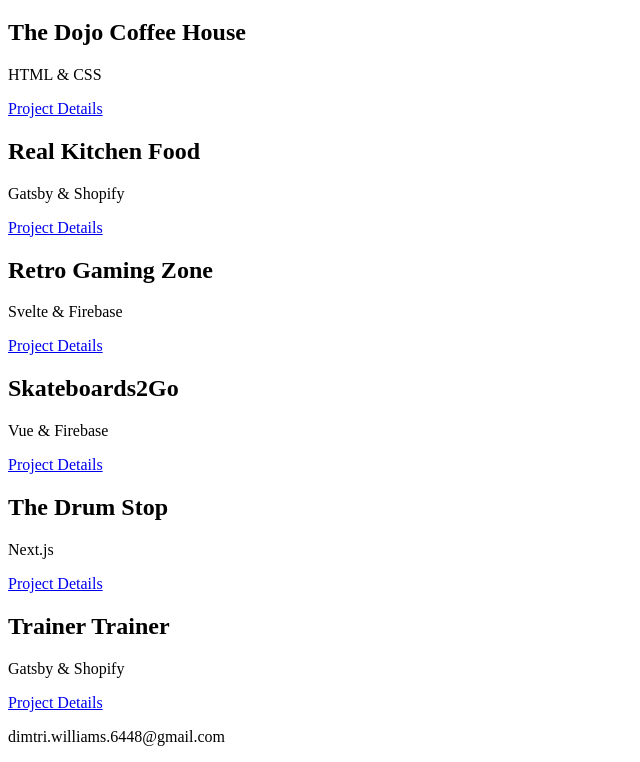
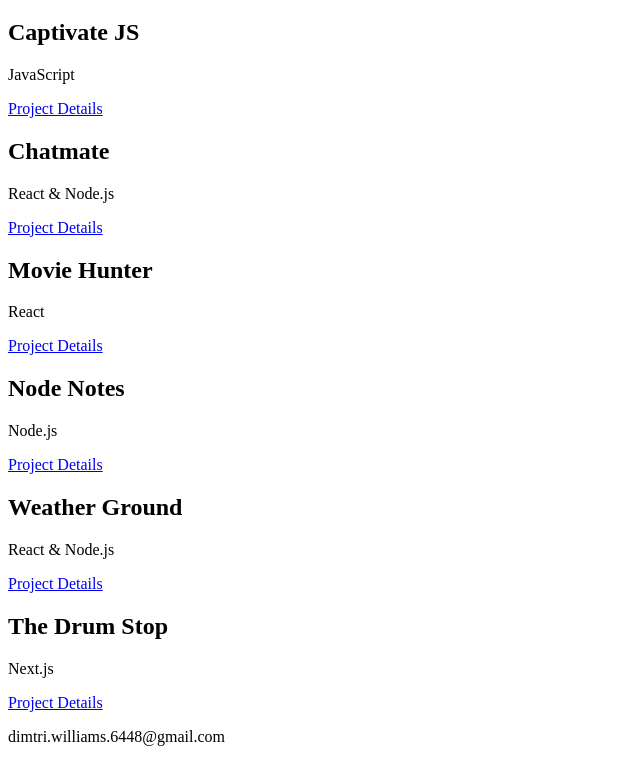
Before and after one commit to PetriDamous/portfolio, a Gatsby site: page /projects in a window 1280 px wide. Shown: the part 131-893 px from the top of the page, without its empty margins (0-640 px from the left). Built offline with nearby package versions, Linux system fonts and the light colour scheme; Gatsby itself is replaced by a stand-in of ours.

Commit message:
added new site meta data, modified site meta data, updated mark down project files

```diff
--- a/gatsby-config.js
+++ b/gatsby-config.js
@@ -20,6 +20,7 @@
     title: "PetriD Warrior",
     description: "My portfolio",
     copywrite: "Copywrite 2021",
-    contact: "dimtri.williams.6448@gmail.com",
+    email: "dimtri.williams.6448@gmail.com",
+    gitHub: "https://github.com/PetriDamous",
   },
 }
--- a/src/pages/projects/index.js
+++ b/src/pages/projects/index.js
@@ -6,7 +6,7 @@
 export default function index({ data }) {
   const projectsArray = data.projects.nodes
 
-  const contact = data.contact.siteMetadata.contact
+  const contact = data.email.siteMetadata.email
 
   return (
     <Layout>
@@ -38,9 +38,9 @@
         id
       }
     }
-    contact: site {
+    email: site {
       siteMetadata {
-        contact
+        email
       }
     }
   }
--- /dev/null
+++ b/src/projects_data/apps/captivate-js.md
@@ -0,0 +1,14 @@
+---
+title: Captivate JS
+stack: JavaScript
+slug: captivate-js
+url:
+order:
+status: complete
+---
+
+Lorem ninja ipsum dolor sit amet, consectetuer adipiscing elit, sed diam nonummy nibh euismod tincidunt ut laoreet dolore magna aliquam erat volutpat. Ut ninja wisi enim ad minim veniam, quis nostrud exerci tation ullamcorper suscipit ninja lobortis nisl ut aliquip ex ea commodo consequat. Duis ninja autem vel eum iriure dolor in hendrerit in vulputate ninja velit esse molestie consequat, vel illum dolore eu feugiat nulla ninja facilisis at vero eros et accumsan et iusto odio dignissim qui blandit praesent luptatum zzril delenit augue duis dolore te feugait nulla facilisi. Nam ninja ipsum liber tempor cum soluta nobis eleifend option congue nihil imperdiet doming id quod mazim placerat facer possim assum. Typi ninja non habent claritatem insitam; est usus legentis in iis qui facit eorum claritatem. Investigationes ninja demonstraverunt lectores legere me lius quod ii legunt saepius. Claritas ninja est etiam processus dynamicus, qui ninja sequitur mutationem consuetudium lectorum. Mirum ninja est notare quam littera gothica, quam nunc putamus parum claram, anteposuerit litterarum formas humanitatis per seacula quarta decima et quinta decima. Eodem ninja ipsum modo typi, qui nunc nobis videntur parum clari, fiant sollemnes in ninja futurum.
+
+### Lorem ninja ipsum dolor
+
+Lorem ninja ipsum dolor sit amet, consectetuer adipiscing elit, sed diam nonummy nibh euismod tincidunt ut laoreet dolore magna aliquam erat volutpat. Ut ninja wisi enim ad minim veniam, quis nostrud exerci tation ullamcorper suscipit ninja lobortis nisl ut aliquip ex ea commodo consequat. Duis ninja autem vel eum iriure dolor in hendrerit in vulputate ninja velit esse molestie consequat, vel illum dolore eu feugiat nulla ninja facilisis at vero eros et accumsan et iusto odio dignissim qui blandit praesent luptatum zzril delenit augue duis dolore te feugait nulla facilisi. Nam ninja ipsum liber tempor cum soluta nobis eleifend option congue nihil imperdiet doming id quod mazim placerat facer possim assum. Typi ninja non habent claritatem insitam; est usus legentis in iis qui facit eorum claritatem. Investigationes ninja demonstraverunt lectores legere me lius quod ii legunt saepius. Claritas ninja est etiam processus dynamicus, qui ninja sequitur mutationem consuetudium lectorum. Mirum ninja est notare quam littera gothica, quam nunc putamus parum claram, anteposuerit litterarum formas humanitatis per seacula quarta decima et quinta decima. Eodem ninja ipsum modo typi, qui nunc nobis videntur parum clari, fiant sollemnes in ninja futurum.
--- /dev/null
+++ b/src/projects_data/apps/chat-mate.md
@@ -0,0 +1,14 @@
+---
+title: Chatmate
+stack: React & Node.js
+slug: chatemate
+url:
+order:
+status: incomplete
+---
+
+Lorem ninja ipsum dolor sit amet, consectetuer adipiscing elit, sed diam nonummy nibh euismod tincidunt ut laoreet dolore magna aliquam erat volutpat. Ut ninja wisi enim ad minim veniam, quis nostrud exerci tation ullamcorper suscipit ninja lobortis nisl ut aliquip ex ea commodo consequat. Duis ninja autem vel eum iriure dolor in hendrerit in vulputate ninja velit esse molestie consequat, vel illum dolore eu feugiat nulla ninja facilisis at vero eros et accumsan et iusto odio dignissim qui blandit praesent luptatum zzril delenit augue duis dolore te feugait nulla facilisi. Nam ninja ipsum liber tempor cum soluta nobis eleifend option congue nihil imperdiet doming id quod mazim placerat facer possim assum. Typi ninja non habent claritatem insitam; est usus legentis in iis qui facit eorum claritatem. Investigationes ninja demonstraverunt lectores legere me lius quod ii legunt saepius. Claritas ninja est etiam processus dynamicus, qui ninja sequitur mutationem consuetudium lectorum. Mirum ninja est notare quam littera gothica, quam nunc putamus parum claram, anteposuerit litterarum formas humanitatis per seacula quarta decima et quinta decima. Eodem ninja ipsum modo typi, qui nunc nobis videntur parum clari, fiant sollemnes in ninja futurum.
+
+### Lorem ninja ipsum dolor
+
+Lorem ninja ipsum dolor sit amet, consectetuer adipiscing elit, sed diam nonummy nibh euismod tincidunt ut laoreet dolore magna aliquam erat volutpat. Ut ninja wisi enim ad minim veniam, quis nostrud exerci tation ullamcorper suscipit ninja lobortis nisl ut aliquip ex ea commodo consequat. Duis ninja autem vel eum iriure dolor in hendrerit in vulputate ninja velit esse molestie consequat, vel illum dolore eu feugiat nulla ninja facilisis at vero eros et accumsan et iusto odio dignissim qui blandit praesent luptatum zzril delenit augue duis dolore te feugait nulla facilisi. Nam ninja ipsum liber tempor cum soluta nobis eleifend option congue nihil imperdiet doming id quod mazim placerat facer possim assum. Typi ninja non habent claritatem insitam; est usus legentis in iis qui facit eorum claritatem. Investigationes ninja demonstraverunt lectores legere me lius quod ii legunt saepius. Claritas ninja est etiam processus dynamicus, qui ninja sequitur mutationem consuetudium lectorum. Mirum ninja est notare quam littera gothica, quam nunc putamus parum claram, anteposuerit litterarum formas humanitatis per seacula quarta decima et quinta decima. Eodem ninja ipsum modo typi, qui nunc nobis videntur parum clari, fiant sollemnes in ninja futurum.
--- /dev/null
+++ b/src/projects_data/apps/movie-hunter.md
@@ -0,0 +1,14 @@
+---
+title: Movie Hunter
+stack: React
+slug: movie-hunter
+url:
+order:
+status: incomplete
+---
+
+Lorem ninja ipsum dolor sit amet, consectetuer adipiscing elit, sed diam nonummy nibh euismod tincidunt ut laoreet dolore magna aliquam erat volutpat. Ut ninja wisi enim ad minim veniam, quis nostrud exerci tation ullamcorper suscipit ninja lobortis nisl ut aliquip ex ea commodo consequat. Duis ninja autem vel eum iriure dolor in hendrerit in vulputate ninja velit esse molestie consequat, vel illum dolore eu feugiat nulla ninja facilisis at vero eros et accumsan et iusto odio dignissim qui blandit praesent luptatum zzril delenit augue duis dolore te feugait nulla facilisi. Nam ninja ipsum liber tempor cum soluta nobis eleifend option congue nihil imperdiet doming id quod mazim placerat facer possim assum. Typi ninja non habent claritatem insitam; est usus legentis in iis qui facit eorum claritatem. Investigationes ninja demonstraverunt lectores legere me lius quod ii legunt saepius. Claritas ninja est etiam processus dynamicus, qui ninja sequitur mutationem consuetudium lectorum. Mirum ninja est notare quam littera gothica, quam nunc putamus parum claram, anteposuerit litterarum formas humanitatis per seacula quarta decima et quinta decima. Eodem ninja ipsum modo typi, qui nunc nobis videntur parum clari, fiant sollemnes in ninja futurum.
+
+### Lorem ninja ipsum dolor
+
+Lorem ninja ipsum dolor sit amet, consectetuer adipiscing elit, sed diam nonummy nibh euismod tincidunt ut laoreet dolore magna aliquam erat volutpat. Ut ninja wisi enim ad minim veniam, quis nostrud exerci tation ullamcorper suscipit ninja lobortis nisl ut aliquip ex ea commodo consequat. Duis ninja autem vel eum iriure dolor in hendrerit in vulputate ninja velit esse molestie consequat, vel illum dolore eu feugiat nulla ninja facilisis at vero eros et accumsan et iusto odio dignissim qui blandit praesent luptatum zzril delenit augue duis dolore te feugait nulla facilisi. Nam ninja ipsum liber tempor cum soluta nobis eleifend option congue nihil imperdiet doming id quod mazim placerat facer possim assum. Typi ninja non habent claritatem insitam; est usus legentis in iis qui facit eorum claritatem. Investigationes ninja demonstraverunt lectores legere me lius quod ii legunt saepius. Claritas ninja est etiam processus dynamicus, qui ninja sequitur mutationem consuetudium lectorum. Mirum ninja est notare quam littera gothica, quam nunc putamus parum claram, anteposuerit litterarum formas humanitatis per seacula quarta decima et quinta decima. Eodem ninja ipsum modo typi, qui nunc nobis videntur parum clari, fiant sollemnes in ninja futurum.
--- /dev/null
+++ b/src/projects_data/apps/node-notes.md
@@ -0,0 +1,14 @@
+---
+title: Node Notes
+stack: Node.js
+slug: node-notes
+url:
+order:
+status: incomplete
+---
+
+Lorem ninja ipsum dolor sit amet, consectetuer adipiscing elit, sed diam nonummy nibh euismod tincidunt ut laoreet dolore magna aliquam erat volutpat. Ut ninja wisi enim ad minim veniam, quis nostrud exerci tation ullamcorper suscipit ninja lobortis nisl ut aliquip ex ea commodo consequat. Duis ninja autem vel eum iriure dolor in hendrerit in vulputate ninja velit esse molestie consequat, vel illum dolore eu feugiat nulla ninja facilisis at vero eros et accumsan et iusto odio dignissim qui blandit praesent luptatum zzril delenit augue duis dolore te feugait nulla facilisi. Nam ninja ipsum liber tempor cum soluta nobis eleifend option congue nihil imperdiet doming id quod mazim placerat facer possim assum. Typi ninja non habent claritatem insitam; est usus legentis in iis qui facit eorum claritatem. Investigationes ninja demonstraverunt lectores legere me lius quod ii legunt saepius. Claritas ninja est etiam processus dynamicus, qui ninja sequitur mutationem consuetudium lectorum. Mirum ninja est notare quam littera gothica, quam nunc putamus parum claram, anteposuerit litterarum formas humanitatis per seacula quarta decima et quinta decima. Eodem ninja ipsum modo typi, qui nunc nobis videntur parum clari, fiant sollemnes in ninja futurum.
+
+### Lorem ninja ipsum dolor
+
+Lorem ninja ipsum dolor sit amet, consectetuer adipiscing elit, sed diam nonummy nibh euismod tincidunt ut laoreet dolore magna aliquam erat volutpat. Ut ninja wisi enim ad minim veniam, quis nostrud exerci tation ullamcorper suscipit ninja lobortis nisl ut aliquip ex ea commodo consequat. Duis ninja autem vel eum iriure dolor in hendrerit in vulputate ninja velit esse molestie consequat, vel illum dolore eu feugiat nulla ninja facilisis at vero eros et accumsan et iusto odio dignissim qui blandit praesent luptatum zzril delenit augue duis dolore te feugait nulla facilisi. Nam ninja ipsum liber tempor cum soluta nobis eleifend option congue nihil imperdiet doming id quod mazim placerat facer possim assum. Typi ninja non habent claritatem insitam; est usus legentis in iis qui facit eorum claritatem. Investigationes ninja demonstraverunt lectores legere me lius quod ii legunt saepius. Claritas ninja est etiam processus dynamicus, qui ninja sequitur mutationem consuetudium lectorum. Mirum ninja est notare quam littera gothica, quam nunc putamus parum claram, anteposuerit litterarum formas humanitatis per seacula quarta decima et quinta decima. Eodem ninja ipsum modo typi, qui nunc nobis videntur parum clari, fiant sollemnes in ninja futurum.
--- a/src/projects_data/real-kitchen-food.md
+++ b/src/projects_data/apps/weather-ground.md
@@ -1,7 +1,10 @@
 ---
-title: Real Kitchen Food
-stack: Gatsby & Shopify
-slug: real-kitchen-food
+title: Weather Ground
+stack: React & Node.js
+slug: weather-ground
+url:
+order:
+status: incomplete
 ---
 
 Lorem ninja ipsum dolor sit amet, consectetuer adipiscing elit, sed diam nonummy nibh euismod tincidunt ut laoreet dolore magna aliquam erat volutpat. Ut ninja wisi enim ad minim veniam, quis nostrud exerci tation ullamcorper suscipit ninja lobortis nisl ut aliquip ex ea commodo consequat. Duis ninja autem vel eum iriure dolor in hendrerit in vulputate ninja velit esse molestie consequat, vel illum dolore eu feugiat nulla ninja facilisis at vero eros et accumsan et iusto odio dignissim qui blandit praesent luptatum zzril delenit augue duis dolore te feugait nulla facilisi. Nam ninja ipsum liber tempor cum soluta nobis eleifend option congue nihil imperdiet doming id quod mazim placerat facer possim assum. Typi ninja non habent claritatem insitam; est usus legentis in iis qui facit eorum claritatem. Investigationes ninja demonstraverunt lectores legere me lius quod ii legunt saepius. Claritas ninja est etiam processus dynamicus, qui ninja sequitur mutationem consuetudium lectorum. Mirum ninja est notare quam littera gothica, quam nunc putamus parum claram, anteposuerit litterarum formas humanitatis per seacula quarta decima et quinta decima. Eodem ninja ipsum modo typi, qui nunc nobis videntur parum clari, fiant sollemnes in ninja futurum.
--- a/src/projects_data/dojo-coffee-house.md
+++ /dev/null
@@ -1,11 +0,0 @@
----
-title: The Dojo Coffee House
-stack: HTML & CSS
-slug: the-dojo-coffee-house
----
-
-Lorem ninja ipsum dolor sit amet, consectetuer adipiscing elit, sed diam nonummy nibh euismod tincidunt ut laoreet dolore magna aliquam erat volutpat. Ut ninja wisi enim ad minim veniam, quis nostrud exerci tation ullamcorper suscipit ninja lobortis nisl ut aliquip ex ea commodo consequat. Duis ninja autem vel eum iriure dolor in hendrerit in vulputate ninja velit esse molestie consequat, vel illum dolore eu feugiat nulla ninja facilisis at vero eros et accumsan et iusto odio dignissim qui blandit praesent luptatum zzril delenit augue duis dolore te feugait nulla facilisi. Nam ninja ipsum liber tempor cum soluta nobis eleifend option congue nihil imperdiet doming id quod mazim placerat facer possim assum. Typi ninja non habent claritatem insitam; est usus legentis in iis qui facit eorum claritatem. Investigationes ninja demonstraverunt lectores legere me lius quod ii legunt saepius. Claritas ninja est etiam processus dynamicus, qui ninja sequitur mutationem consuetudium lectorum. Mirum ninja est notare quam littera gothica, quam nunc putamus parum claram, anteposuerit litterarum formas humanitatis per seacula quarta decima et quinta decima. Eodem ninja ipsum modo typi, qui nunc nobis videntur parum clari, fiant sollemnes in ninja futurum.
-
-### Lorem ninja ipsum dolor
-
-Lorem ninja ipsum dolor sit amet, consectetuer adipiscing elit, sed diam nonummy nibh euismod tincidunt ut laoreet dolore magna aliquam erat volutpat. Ut ninja wisi enim ad minim veniam, quis nostrud exerci tation ullamcorper suscipit ninja lobortis nisl ut aliquip ex ea commodo consequat. Duis ninja autem vel eum iriure dolor in hendrerit in vulputate ninja velit esse molestie consequat, vel illum dolore eu feugiat nulla ninja facilisis at vero eros et accumsan et iusto odio dignissim qui blandit praesent luptatum zzril delenit augue duis dolore te feugait nulla facilisi. Nam ninja ipsum liber tempor cum soluta nobis eleifend option congue nihil imperdiet doming id quod mazim placerat facer possim assum. Typi ninja non habent claritatem insitam; est usus legentis in iis qui facit eorum claritatem. Investigationes ninja demonstraverunt lectores legere me lius quod ii legunt saepius. Claritas ninja est etiam processus dynamicus, qui ninja sequitur mutationem consuetudium lectorum. Mirum ninja est notare quam littera gothica, quam nunc putamus parum claram, anteposuerit litterarum formas humanitatis per seacula quarta decima et quinta decima. Eodem ninja ipsum modo typi, qui nunc nobis videntur parum clari, fiant sollemnes in ninja futurum.
--- a/src/projects_data/retro-gaming-zone.md
+++ /dev/null
@@ -1,11 +0,0 @@
----
-title: Retro Gaming Zone
-stack: Svelte & Firebase
-slug: retro-gaming-zone
----
-
-Lorem ninja ipsum dolor sit amet, consectetuer adipiscing elit, sed diam nonummy nibh euismod tincidunt ut laoreet dolore magna aliquam erat volutpat. Ut ninja wisi enim ad minim veniam, quis nostrud exerci tation ullamcorper suscipit ninja lobortis nisl ut aliquip ex ea commodo consequat. Duis ninja autem vel eum iriure dolor in hendrerit in vulputate ninja velit esse molestie consequat, vel illum dolore eu feugiat nulla ninja facilisis at vero eros et accumsan et iusto odio dignissim qui blandit praesent luptatum zzril delenit augue duis dolore te feugait nulla facilisi. Nam ninja ipsum liber tempor cum soluta nobis eleifend option congue nihil imperdiet doming id quod mazim placerat facer possim assum. Typi ninja non habent claritatem insitam; est usus legentis in iis qui facit eorum claritatem. Investigationes ninja demonstraverunt lectores legere me lius quod ii legunt saepius. Claritas ninja est etiam processus dynamicus, qui ninja sequitur mutationem consuetudium lectorum. Mirum ninja est notare quam littera gothica, quam nunc putamus parum claram, anteposuerit litterarum formas humanitatis per seacula quarta decima et quinta decima. Eodem ninja ipsum modo typi, qui nunc nobis videntur parum clari, fiant sollemnes in ninja futurum.
-
-### Lorem ninja ipsum dolor
-
-Lorem ninja ipsum dolor sit amet, consectetuer adipiscing elit, sed diam nonummy nibh euismod tincidunt ut laoreet dolore magna aliquam erat volutpat. Ut ninja wisi enim ad minim veniam, quis nostrud exerci tation ullamcorper suscipit ninja lobortis nisl ut aliquip ex ea commodo consequat. Duis ninja autem vel eum iriure dolor in hendrerit in vulputate ninja velit esse molestie consequat, vel illum dolore eu feugiat nulla ninja facilisis at vero eros et accumsan et iusto odio dignissim qui blandit praesent luptatum zzril delenit augue duis dolore te feugait nulla facilisi. Nam ninja ipsum liber tempor cum soluta nobis eleifend option congue nihil imperdiet doming id quod mazim placerat facer possim assum. Typi ninja non habent claritatem insitam; est usus legentis in iis qui facit eorum claritatem. Investigationes ninja demonstraverunt lectores legere me lius quod ii legunt saepius. Claritas ninja est etiam processus dynamicus, qui ninja sequitur mutationem consuetudium lectorum. Mirum ninja est notare quam littera gothica, quam nunc putamus parum claram, anteposuerit litterarum formas humanitatis per seacula quarta decima et quinta decima. Eodem ninja ipsum modo typi, qui nunc nobis videntur parum clari, fiant sollemnes in ninja futurum.
--- a/src/projects_data/skateboards2go.md
+++ /dev/null
@@ -1,11 +0,0 @@
----
-title: Skateboards2Go
-stack: Vue & Firebase
-slug: skateboards-to-go
----
-
-Lorem ninja ipsum dolor sit amet, consectetuer adipiscing elit, sed diam nonummy nibh euismod tincidunt ut laoreet dolore magna aliquam erat volutpat. Ut ninja wisi enim ad minim veniam, quis nostrud exerci tation ullamcorper suscipit ninja lobortis nisl ut aliquip ex ea commodo consequat. Duis ninja autem vel eum iriure dolor in hendrerit in vulputate ninja velit esse molestie consequat, vel illum dolore eu feugiat nulla ninja facilisis at vero eros et accumsan et iusto odio dignissim qui blandit praesent luptatum zzril delenit augue duis dolore te feugait nulla facilisi. Nam ninja ipsum liber tempor cum soluta nobis eleifend option congue nihil imperdiet doming id quod mazim placerat facer possim assum. Typi ninja non habent claritatem insitam; est usus legentis in iis qui facit eorum claritatem. Investigationes ninja demonstraverunt lectores legere me lius quod ii legunt saepius. Claritas ninja est etiam processus dynamicus, qui ninja sequitur mutationem consuetudium lectorum. Mirum ninja est notare quam littera gothica, quam nunc putamus parum claram, anteposuerit litterarum formas humanitatis per seacula quarta decima et quinta decima. Eodem ninja ipsum modo typi, qui nunc nobis videntur parum clari, fiant sollemnes in ninja futurum.
-
-### Lorem ninja ipsum dolor
-
-Lorem ninja ipsum dolor sit amet, consectetuer adipiscing elit, sed diam nonummy nibh euismod tincidunt ut laoreet dolore magna aliquam erat volutpat. Ut ninja wisi enim ad minim veniam, quis nostrud exerci tation ullamcorper suscipit ninja lobortis nisl ut aliquip ex ea commodo consequat. Duis ninja autem vel eum iriure dolor in hendrerit in vulputate ninja velit esse molestie consequat, vel illum dolore eu feugiat nulla ninja facilisis at vero eros et accumsan et iusto odio dignissim qui blandit praesent luptatum zzril delenit augue duis dolore te feugait nulla facilisi. Nam ninja ipsum liber tempor cum soluta nobis eleifend option congue nihil imperdiet doming id quod mazim placerat facer possim assum. Typi ninja non habent claritatem insitam; est usus legentis in iis qui facit eorum claritatem. Investigationes ninja demonstraverunt lectores legere me lius quod ii legunt saepius. Claritas ninja est etiam processus dynamicus, qui ninja sequitur mutationem consuetudium lectorum. Mirum ninja est notare quam littera gothica, quam nunc putamus parum claram, anteposuerit litterarum formas humanitatis per seacula quarta decima et quinta decima. Eodem ninja ipsum modo typi, qui nunc nobis videntur parum clari, fiant sollemnes in ninja futurum.
--- a/src/projects_data/trainer-trainer.md
+++ /dev/null
@@ -1,11 +0,0 @@
----
-title: Trainer Trainer
-stack: Gatsby & Shopify
-slug: trainer-trainer
----
-
-Lorem ninja ipsum dolor sit amet, consectetuer adipiscing elit, sed diam nonummy nibh euismod tincidunt ut laoreet dolore magna aliquam erat volutpat. Ut ninja wisi enim ad minim veniam, quis nostrud exerci tation ullamcorper suscipit ninja lobortis nisl ut aliquip ex ea commodo consequat. Duis ninja autem vel eum iriure dolor in hendrerit in vulputate ninja velit esse molestie consequat, vel illum dolore eu feugiat nulla ninja facilisis at vero eros et accumsan et iusto odio dignissim qui blandit praesent luptatum zzril delenit augue duis dolore te feugait nulla facilisi. Nam ninja ipsum liber tempor cum soluta nobis eleifend option congue nihil imperdiet doming id quod mazim placerat facer possim assum. Typi ninja non habent claritatem insitam; est usus legentis in iis qui facit eorum claritatem. Investigationes ninja demonstraverunt lectores legere me lius quod ii legunt saepius. Claritas ninja est etiam processus dynamicus, qui ninja sequitur mutationem consuetudium lectorum. Mirum ninja est notare quam littera gothica, quam nunc putamus parum claram, anteposuerit litterarum formas humanitatis per seacula quarta decima et quinta decima. Eodem ninja ipsum modo typi, qui nunc nobis videntur parum clari, fiant sollemnes in ninja futurum.
-
-### Lorem ninja ipsum dolor
-
-Lorem ninja ipsum dolor sit amet, consectetuer adipiscing elit, sed diam nonummy nibh euismod tincidunt ut laoreet dolore magna aliquam erat volutpat. Ut ninja wisi enim ad minim veniam, quis nostrud exerci tation ullamcorper suscipit ninja lobortis nisl ut aliquip ex ea commodo consequat. Duis ninja autem vel eum iriure dolor in hendrerit in vulputate ninja velit esse molestie consequat, vel illum dolore eu feugiat nulla ninja facilisis at vero eros et accumsan et iusto odio dignissim qui blandit praesent luptatum zzril delenit augue duis dolore te feugait nulla facilisi. Nam ninja ipsum liber tempor cum soluta nobis eleifend option congue nihil imperdiet doming id quod mazim placerat facer possim assum. Typi ninja non habent claritatem insitam; est usus legentis in iis qui facit eorum claritatem. Investigationes ninja demonstraverunt lectores legere me lius quod ii legunt saepius. Claritas ninja est etiam processus dynamicus, qui ninja sequitur mutationem consuetudium lectorum. Mirum ninja est notare quam littera gothica, quam nunc putamus parum claram, anteposuerit litterarum formas humanitatis per seacula quarta decima et quinta decima. Eodem ninja ipsum modo typi, qui nunc nobis videntur parum clari, fiant sollemnes in ninja futurum.
```
Also changed, not shown: src/pages/index.js (+4 -11 lines).
